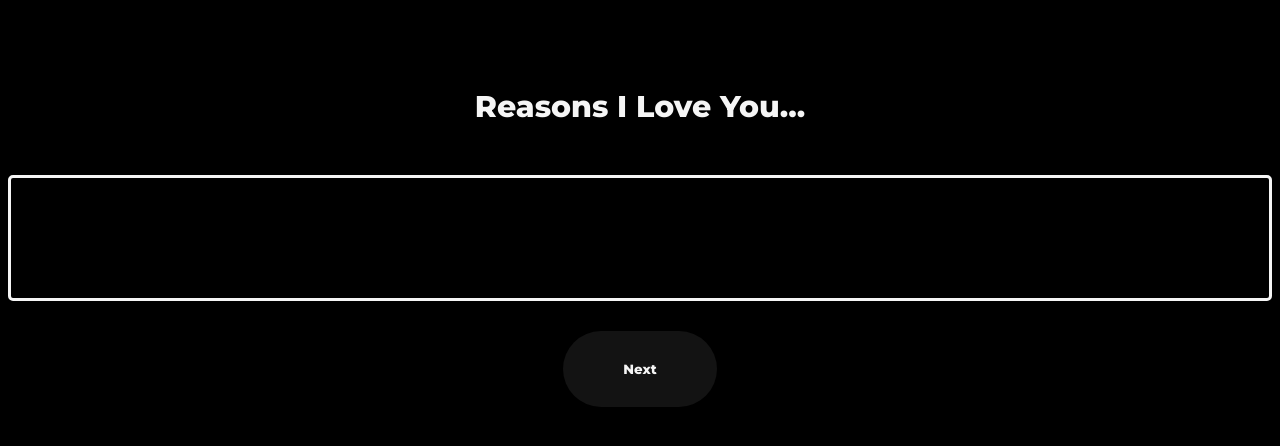
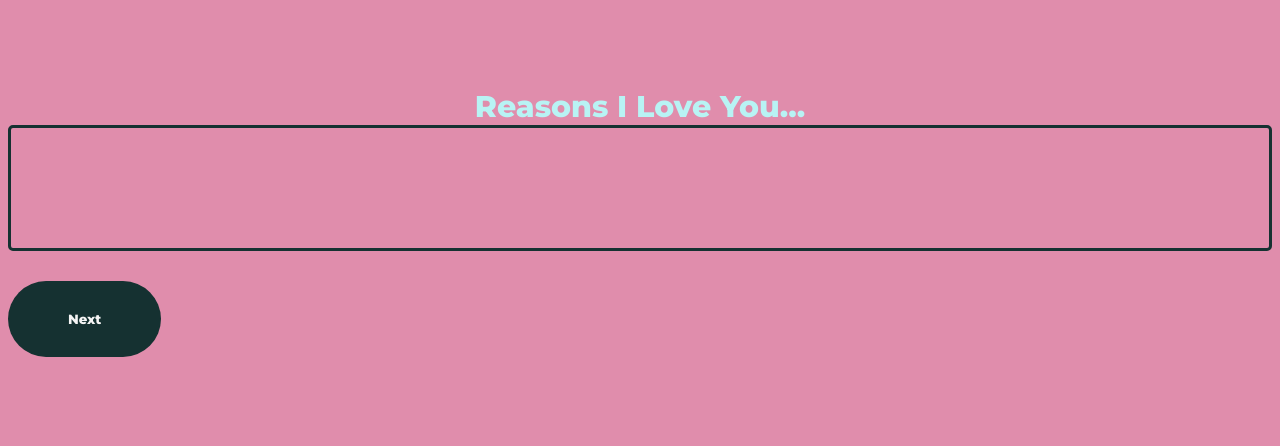
Before and after one commit to expandyourmind/expandyourmind.github.io, a plain HTML site: page index.html in a window 1280 px wide. Drawn offline with Linux system fonts and the light colour scheme.

Commit message:
Update style.css

```diff
--- a/style.css
+++ b/style.css
@@ -1,10 +1,10 @@
 body {
-				background-color: black;
+	background-color: #E08DAC;
 	padding-top: 80px;
 	padding-bottom: 80px;
 }
 
-.title {
+.reasonsILoveYou {
 	margin-bottom: 50px;
 }
 
@@ -14,7 +14,7 @@ h1 {
   text-align: center;
   margin: 0;
   font-size: 30px;
-				color: whitesmoke;
+  color: #B8F3F4;
 }
 
 
@@ -23,14 +23,14 @@ h1 {
   font-size: 30px;
   padding: 20px 30px;
   margin: auto;
-				border: 3px solid whitesmoke;
+  border: 3px solid #153131;
   border-radius: 5px;
   height: 80px;
-				color: whitesmoke;
+  color: #B8F3F4;
 }
 
 button {
-				background-color: #131313;
+	background-color: #153131;
 	color: whitesmoke;
 	border: none;
 	border-radius: 50px;
@@ -44,6 +44,6 @@ button:active				 {
 	background-color: #444444;
 }
 
-.center {
+.center-button {
 	text-align: center;
 }
```
Lines whose indentation alone changed are shown as unchanged.
